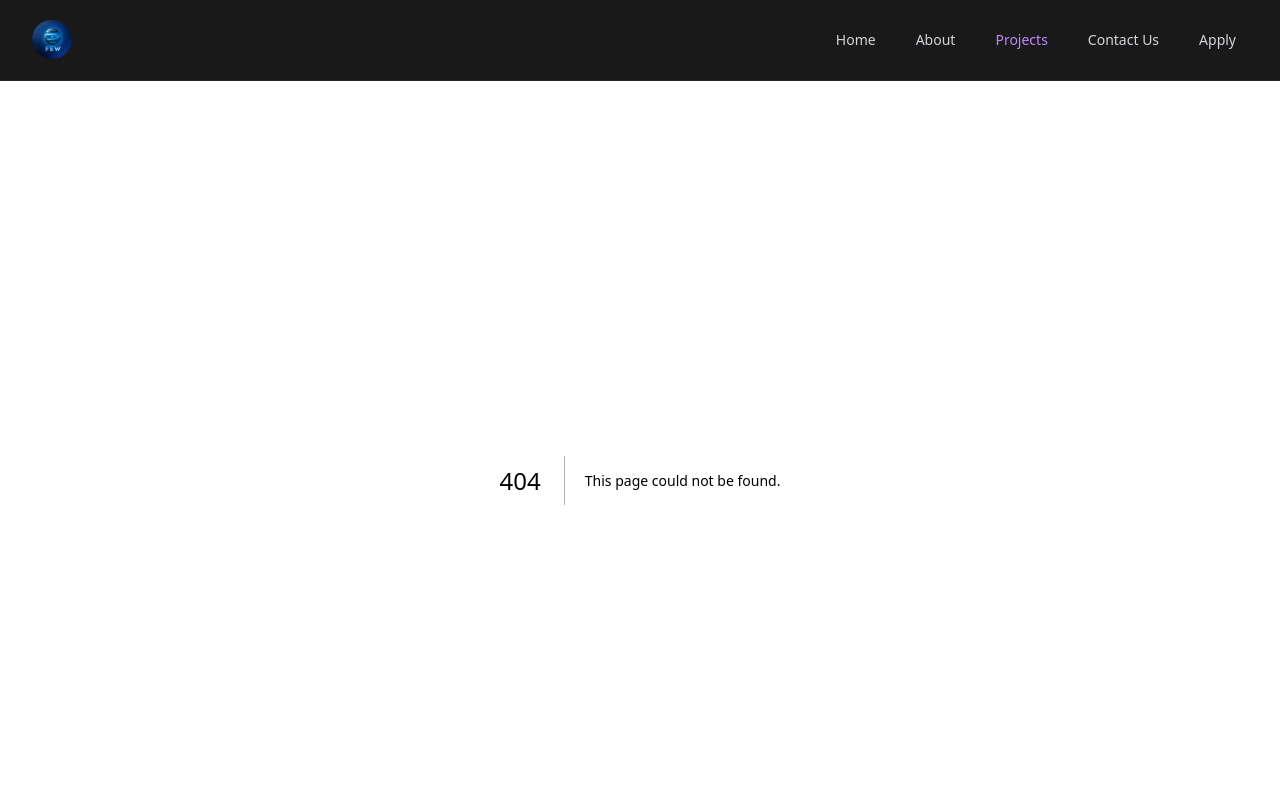
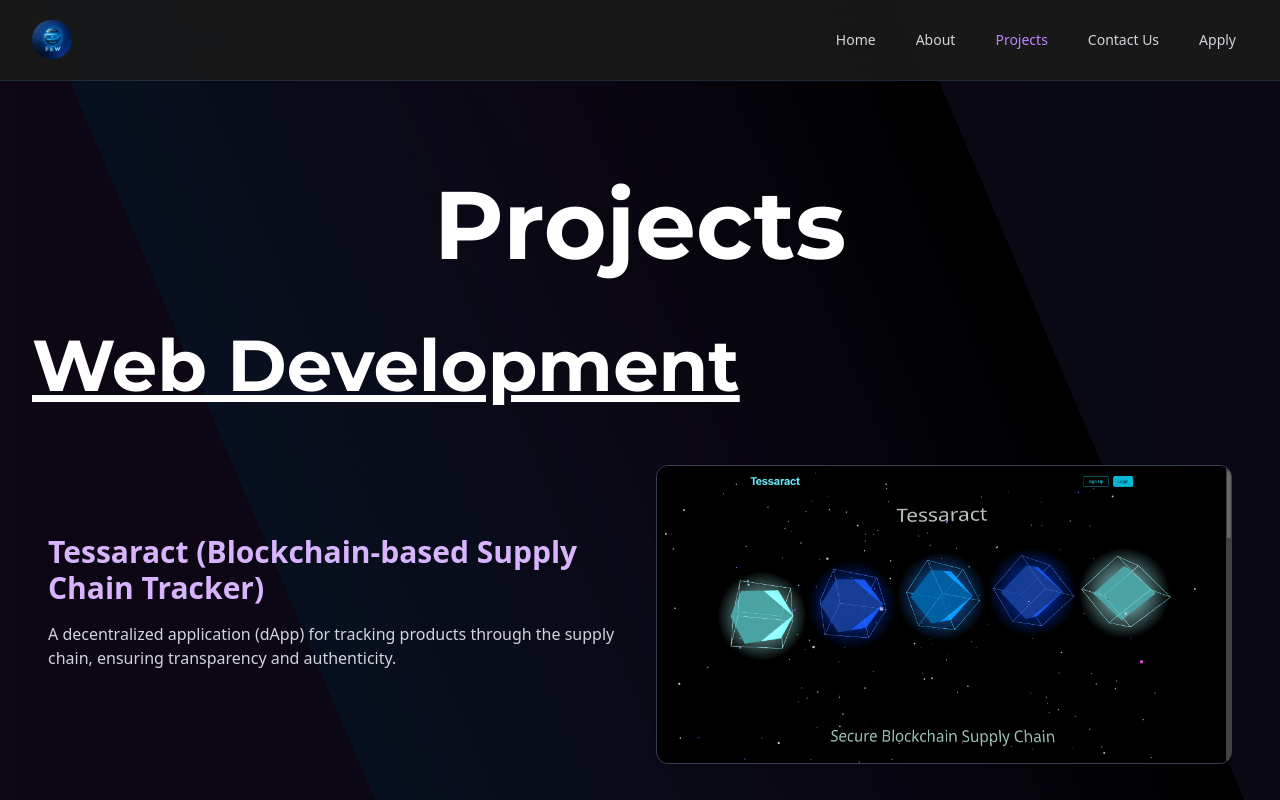
Before and after one commit to Fewtchnologies/Few-Tech, a Next.js app: page /projects in a window 1280 px wide. Before the commit this address had no page. Shown: the top 800 px of the page. Built offline with nearby package versions, Linux system fonts and the light colour scheme.

Commit message:
Projects page, debug error

```diff
--- /dev/null
+++ b/src/app/projects/page.tsx
@@ -0,0 +1,176 @@
+'use client'
+
+import React, { useEffect, useState } from 'react'
+import Head from 'next/head'
+import { motion } from 'framer-motion'
+import { ExternalLink } from 'lucide-react'
+import Link from 'next/link'
+import { Button } from "@/components/ui/button"
+import { Card, CardContent } from "@/components/ui/card"
+
+const projects = [
+  {
+    id: 1,
+    title: "Tessaract (Blockchain-based Supply Chain Tracker)",
+    description: "A decentralized application (dApp) for tracking products through the supply chain, ensuring transparency and authenticity.",
+    imageUrl: "assets/projects/supplychain/img1.png",
+    // github: "https://github.com/withrajatsharma/supply-chain",
+  },
+  {
+    id: 2,
+    title: "Coding Platform",
+    description: "An educational coding platform, you can play with code in playground or compete with others in coding challenges.",
+    imageUrl: "assets/projects/codingplatform/img1.png",
+    // github: "https://github.com/Pheonixrog/Coding-Platform",
+  },
+  // {
+  //   id: 3,
+  //   title: "Portfolio",
+  //   description: "A next.js portfolio website which showcases my skills and projects.",
+  //   imageUrl: "assets/projects/portfolio/img1.png",
+  //   github: "https://github.com/Pradyuman554/Portfolio",
+  // }
+];
+
+// Define the interface at the top of the file
+interface Project {
+  imageUrl: string;
+  title: string;
+  description: string;
+  github?: string; // Optional field
+}
+
+interface ProjectSectionProps {
+  project: Project;
+  index: number;
+}
+
+export default function ProjectsPage() {
+  return (
+    <>
+      <Head>
+        <link
+          href="https://fonts.googleapis.com/css2?family=Lato:wght@400;700&family=Montserrat:wght@400;700&display=swap"
+          rel="stylesheet"
+        />
+      </Head>
+      <div className="bg-black min-h-screen py-10 relative overflow-hidden">
+        <motion.div
+          initial={{ opacity: 0 }}
+          animate={{ opacity: 1 }}
+          transition={{ duration: 1 }}
+          className="fixed top-0 left-0 w-full h-full z-0"
+        >
+          <BackgroundAnimation />
+        </motion.div>
+        <motion.div
+          initial={{ y: -100, opacity: 0 }}
+          animate={{ y: 0, opacity: 1 }}
+          transition={{ duration: 1 }}
+          className="relative z-10 max-w-7xl mx-auto px-4 sm:px-6 lg:px-8"
+        >
+          <h1
+            className="mt-14 text-4xl sm:text-5xl lg:text-6xl xl:text-8xl font-bold text-center mb-12"
+            style={{ fontFamily: 'Montserrat, sans-serif', color: '#ffffff' }}
+          >
+            Projects
+          </h1>
+          <h1
+            id="web-development"
+            className="mt-14 text-3xl sm:text-4xl lg:text-5xl xl:text-7xl font-bold underline mb-12"
+            style={{ fontFamily: 'Montserrat, sans-serif', color: '#ffffff' }}
+          >
+            Web Development
+          </h1>
+        </motion.div>
+        <div className="relative z-10 max-w-7xl mx-auto px-4 sm:px-6 lg:px-8 text-white space-y-20">
+          {projects.map((project, index) => (
+            <ProjectSection key={project.id} project={project} index={index} />
+          ))}
+        </div>
+      </div>
+    </>
+  );
+}
+
+function ProjectSection({ project, index }: ProjectSectionProps) {
+  return (
+    <motion.div
+      className={`flex flex-col md:flex-row ${
+        index % 2 === 0 ? 'md:flex-row-reverse' : ''
+      } items-center`}
+      initial={{ opacity: 0, y: 50 }}
+      whileInView={{ opacity: 1, y: 0 }}
+      transition={{ duration: 0.8 }}
+      viewport={{ once: true }}
+    >
+      <div className="md:w-1/2 p-4">
+        <Card className="overflow-hidden bg-gray-800 border-gray-700">
+          <CardContent className="p-0">
+            <img
+              src={project.imageUrl}
+              alt={project.title}
+              className="w-full h-auto rounded-lg shadow-lg object-cover object-center"
+            />
+          </CardContent>
+        </Card>
+      </div>
+      <div className="md:w-1/2 p-4">
+        <h2 className="text-3xl font-bold mb-4 text-purple-300">{project.title}</h2>
+        <p className="text-gray-300 mb-6">{project.description}</p>
+        <div className="flex flex-wrap gap-4">
+          {project.github && (
+            <Button className="bg-black" variant="outline" asChild>
+              <Link
+                href={project.github}
+                target="_blank"
+                rel="noopener noreferrer"
+                className="flex items-center space-x-2"
+              >
+                <span>Check it out!</span>
+              </Link>
+            </Button>
+          )}
+        </div>
+      </div>
+    </motion.div>
+  );
+}
+
+
+function BackgroundAnimation() {
+  return (
+    <motion.div
+      className="absolute top-0 left-0 w-full h-full"
+      initial={{ opacity: 0 }}
+      animate={{ opacity: 0.3 }}
+      transition={{ duration: 1.5, repeat: Infinity, repeatType: 'reverse' }}
+    >
+      <motion.div
+        className="absolute top-0 left-0 w-full h-full bg-gradient-to-r from-purple-500 to-indigo-500"
+        animate={{
+          scale: [1, 1.2, 1],
+          opacity: [0.5, 0.7, 0.5],
+        }}
+        transition={{
+          duration: 10,
+          ease: 'easeInOut',
+          repeat: Infinity,
+          repeatType: 'mirror',
+        }}
+      ></motion.div>
+
+      <motion.div
+        className="absolute top-0 left-0 w-full h-full bg-gradient-to-t from-blue-500 via-transparent to-black"
+        animate={{
+          rotate: [0, 360],
+        }}
+        transition={{
+          duration: 30,
+          ease: 'linear',
+          repeat: Infinity,
+        }}
+      ></motion.div>
+    </motion.div>
+  );
+}
```
